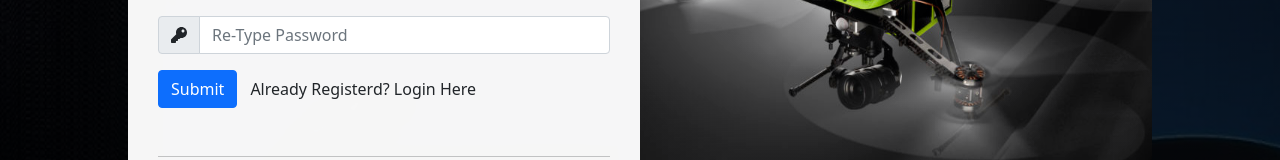
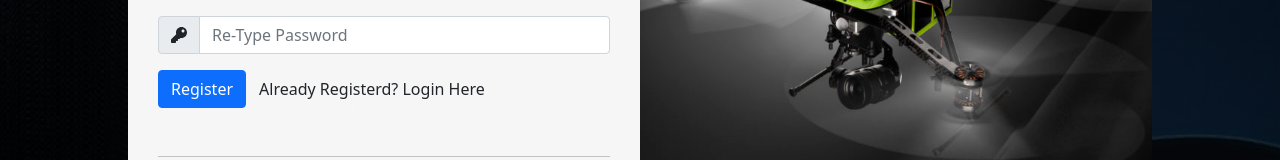
Before and after one commit to imRHB/electro-hub-client, a React (Create React App) app: page /register in a window 1280 px wide. Shown: the part 423-583 px from the top of the page. Built offline with nearby package versions, Linux system fonts and the light colour scheme; no server answers.

Commit message:
private route added

```diff
--- a/src/App.js
+++ b/src/App.js
@@ -19,6 +19,7 @@ import ManageProduct from "./Pages/Dashboard/ManageProduct/ManageProduct";
 import Dashboard from "./Pages/Dashboard/Dashboard/Dashboard";
 import Login from "./Pages/loginAndRegisterd/Login/Login";
 import Registerd from "./Pages/loginAndRegisterd/Registerd/Registerd";
+import PrivateRoute from './Pages/PrivateRoute/PrivateRoute';
 
 function App() {
   return (
@@ -34,14 +35,15 @@ function App() {
 
             <Route path="/about" element={<About />} />
             <Route path="/contact" element={<Contact />} />
-            {/* <Route path="/cart" element={<Cart />} /> */}
             <Route path="/login" element={<Login />} />
             <Route path="/register" element={<Registerd />} />
             <Route path="/place-order/:productId" element={<OrderCheckout />} />
 
-            {/* Dashboard */}
+            {/* Dashboard | Private Route */}
 
-            <Route path="/dashboard" element={<Dashboard />}>
+            <Route path="/dashboard" element={<PrivateRoute>
+              <Dashboard />
+            </PrivateRoute>}>
               <Route path="product-details" element={<ProductDetails />} />
               <Route path="manage-order" element={<ManageOrder />} />
               <Route path="manage-product" element={<ManageProduct />} />
@@ -50,22 +52,6 @@ function App() {
               <Route path="add-product" element={<AddProduct />} />
               <Route path="add-review" element={<AddReview />} />
             </Route>
-            <Route path="place-order" element={<OrderCheckout />} />
-
-            {/* <Route path="/manage-order" element={<ManageOrder/>}
-          <Route path="/dashboard/*" element={<PrivateRoute>
-            <Dashboard />
-          </PrivateRoute>}>
-            <Route path="" element={<DashboardHome />} />
-            <Route path="manage-order" element={<ManageOrders />} />
-            <Route path="addProducts" element={<AddProducts />} />
-            <Route path="manageProducts" element={<ManageProducts />} />
-            <Route path="myOrders" element={<MyOrders />} />
-            <Route path="addReview" element={<AddReview />} />
-          </Route>
-          <Route path="/checkout" element={<PrivateRoute>
-            <Checkout />
-          </PrivateRoute>} /> */}
 
             <Route path="*" element={<NotFound />} />
           </Routes>
--- a/src/Pages/loginAndRegisterd/Registerd/Registerd.js
+++ b/src/Pages/loginAndRegisterd/Registerd/Registerd.js
@@ -71,7 +71,7 @@ const Registerd = () => {
                                                 </InputGroup>
                                             </Form.Group>
                                             <Button variant="primary" type="submit">
-                                                Submit
+                                                Register
                                             </Button>
                                             <Link to="/login"><Button variant="text">
                                                 Already Registerd? Login Here
```
